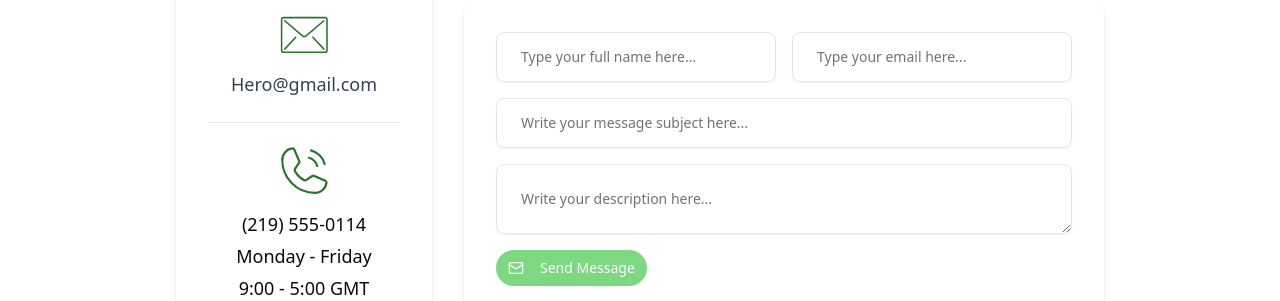
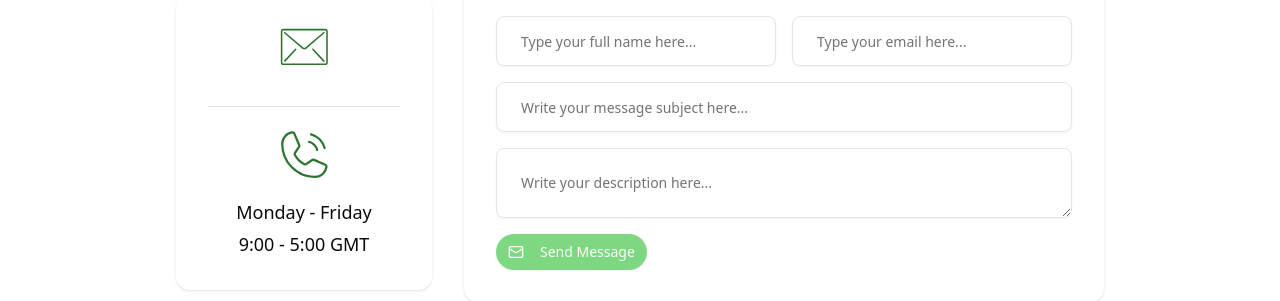
Before and after one commit to studio-senkou/senkou-hero, a Next.js app: page /contact in a window 1280 px wide. Shown: the part 336-637 px from the top of the page. Built offline with nearby package versions, Linux system fonts and the light colour scheme; no server answers.

Commit message:
feat: update contact information to use environment variables

```diff
--- a/src/app/contact/page.tsx
+++ b/src/app/contact/page.tsx
@@ -27,7 +27,7 @@ export default function Contact() {
               height={48}
             />
             <p className="mt-4 text-base md:text-lg text-gray-700 text-center">
-              Hero@gmail.com
+              {process.env.NEXT_PUBLIC_EMAIL}
             </p>
           </div>
           <hr className="border-t border-neutral-200 w-full" />
@@ -39,7 +39,11 @@ export default function Contact() {
               height={48}
             />
             <div className="flex flex-col gap-1 items-center mt-4">
-              <p className="text-base md:text-lg text-center">(219) 555-0114</p>
+              <p className="text-base md:text-lg text-center">
+                {process.env.NEXT_PUBLIC_PHONE_NUMBER
+                  ? `+678 ${process.env.NEXT_PUBLIC_PHONE_NUMBER.replace(/^(\+?678)?/, '').replace(/(\d{3})(\d{3,})/, '$1 $2')}`
+                  : ''}
+              </p>
               <p className="text-base md:text-lg text-center">
                 Monday - Friday
               </p>
```
